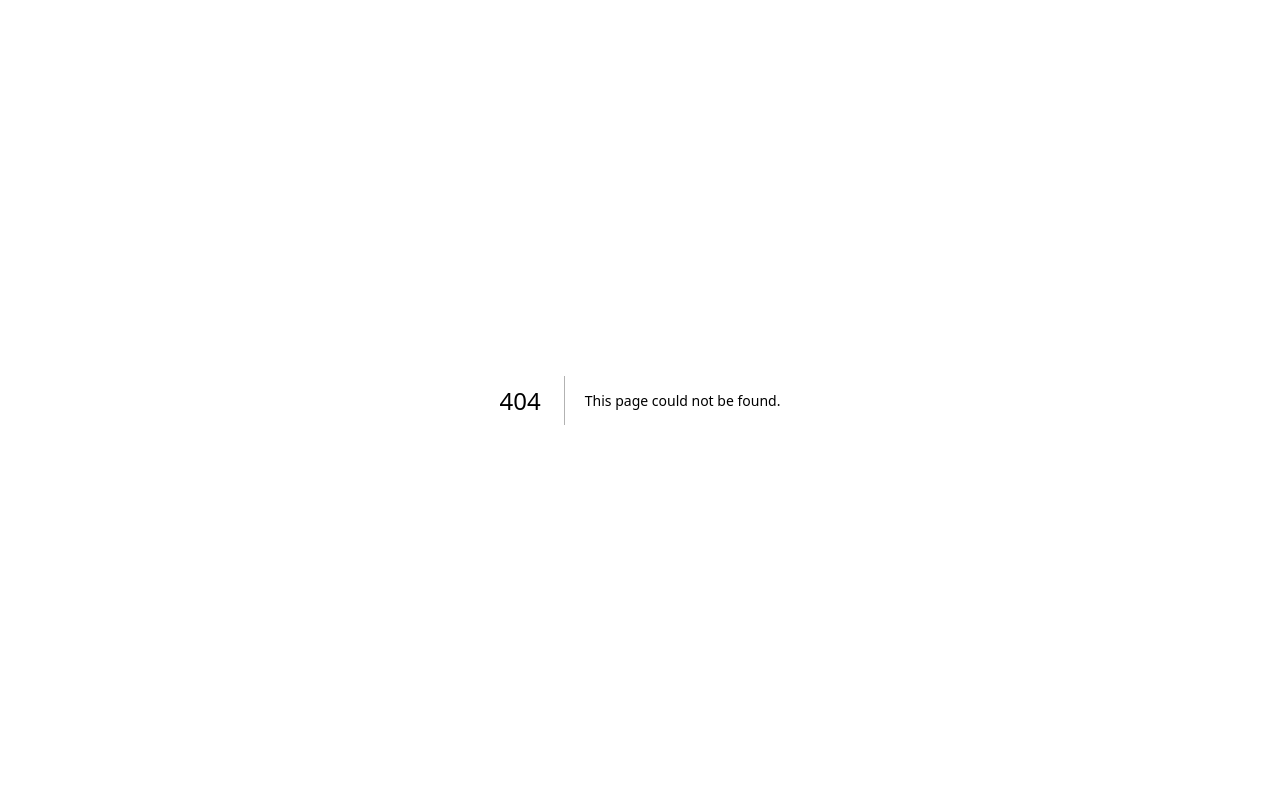
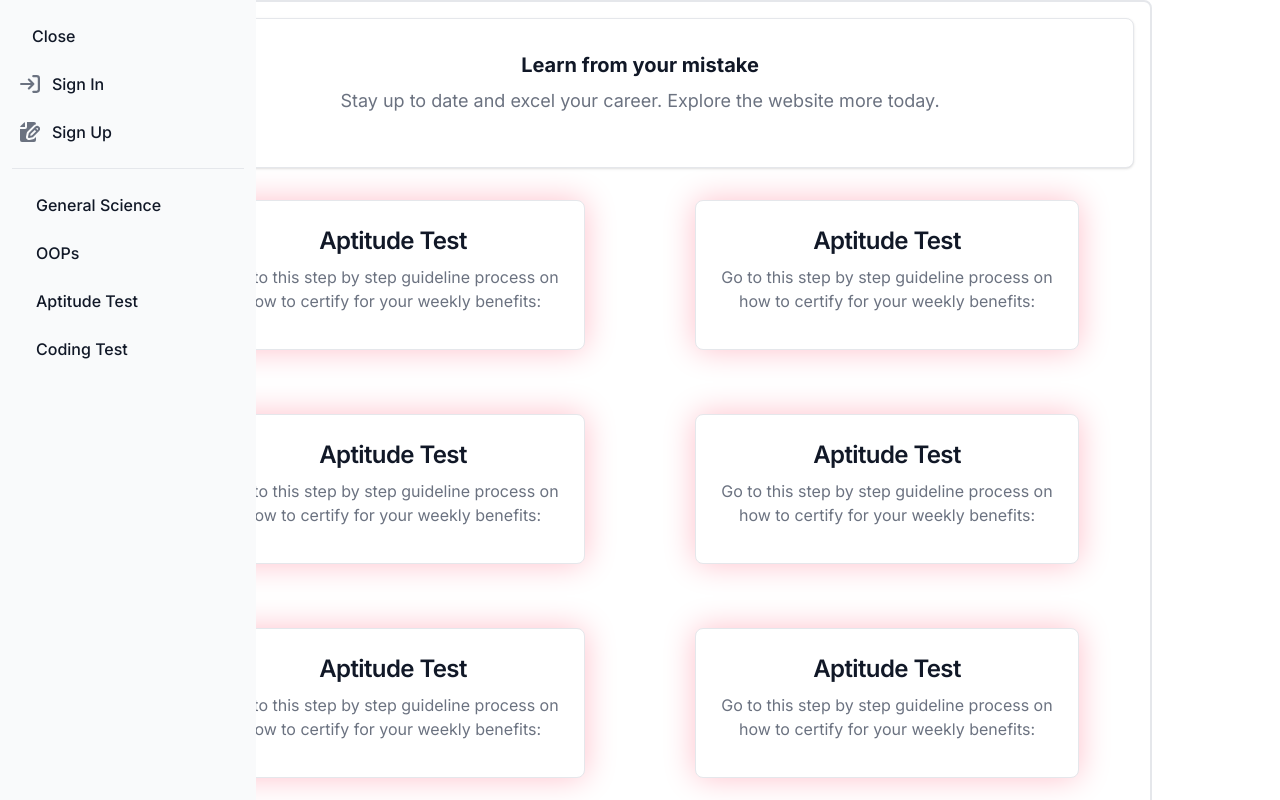
Before and after one commit to uchhal/uchhal-frontend, a Next.js app: page /subject in a window 1280 px wide. Before the commit this address had no page. Shown: the top 800 px of the page. Built offline with nearby package versions, Linux system fonts and the light colour scheme.

Commit message:
mcq testcoding,  card, sidebar and banner implemented

```diff
--- a/app/globals.css
+++ b/app/globals.css
@@ -10,8 +10,8 @@
 }
 
 body {
-	font-family: system-ui, -apple-system, BlinkMacSystemFont, "Segoe UI", Roboto, Oxygen, Ubuntu, Cantarell,
-		"Open Sans", "Helvetica Neue", sans-serif;
+  font-family: system-ui, -apple-system, BlinkMacSystemFont, "Segoe UI", Roboto,
+    Oxygen, Ubuntu, Cantarell, "Open Sans", "Helvetica Neue", sans-serif;
   height: 100vh;
 }
 
@@ -108,7 +108,7 @@ code {
 
 .container {
   position: relative;
-	grid-template-columns: auto auto auto ;
+  grid-template-columns: auto auto auto;
   column-gap: 100px;
   /* border: 2px solid rgb(96, 92, 92); */
   box-sizing: border-box;
@@ -119,3 +119,23 @@ code {
   border: 1px solid #00000020;
   border-radius: 0.8rem;
 }
+
+#subjectListHome {
+  width: 80vw;
+  height: auto;
+  margin: auto;
+  display: flex;
+  justify-content: space-around;
+  flex-wrap: wrap;
+  transition: all 0.2 linear;
+  text-align: center;
+}
+
+#subjectCardHome {
+  /* display: flex; */
+  box-shadow: 0 0 2rem pink;
+  flex: 1 0 33%;
+  margin: 2rem;
+  align-items: center;
+  justify-content: center;
+}
--- /dev/null
+++ b/app/subject/page.tsx
@@ -0,0 +1,25 @@
+import SideBar from "@/components/Navbar/SideBar";
+import Topbar from "@/components/Navbar/Topbar";
+import Banner from "@/components/cards/Banner";
+import SubjectCard from "@/components/cards/SubjectCard";
+import React from "react";
+
+const Subject = () => {
+  return (
+    <>
+      <SideBar />
+      <div id="subjectListHome" className="p-4 border-2 rounded-lg ">
+        <Banner />
+        <SubjectCard />
+        <SubjectCard />
+        <SubjectCard />
+        <SubjectCard />
+        <SubjectCard />
+        <SubjectCard />
+        <SubjectCard />
+      </div>
+    </>
+  );
+};
+
+export default Subject;
--- a/app/test/mcq/[mid]/page.tsx
+++ b/app/test/[tid]/mcq/page.tsx
@@ -23,18 +23,16 @@ function MCQTest() {
   }, []);
   const [codingAnswers, setCodingAnswers] = useState([]); // Store coding answers
 
-  const handleCodingAnswerChange = (questionId, answer) => {
+  const handleCodingAnswerChange = (questionId: string, answer: string) => {
     // Update the codingAnswers state based on the questionId
+    localStorage.setItem(`${questionId}`, JSON.stringify(answer));
     setCodingAnswers((prevAnswers) => ({
       ...prevAnswers,
-      [questionId]: answer,
+
+      [questionId]: localStorage.getItem(questionId),
     }));
   };
 
-  const handleCodingSubmit = () => {
-    console.log(codingAnswers); // This will have the coding answers for each question
-    // Send codingAnswers to the server using axios or any other method
-  };
   return (
     <div className="mt-5 ml-10">
       {question &&
--- /dev/null
+++ b/components/Navbar/SideBar.tsx
@@ -0,0 +1,137 @@
+"use client";
+import React, { useState } from "react";
+import SubjectCard from "../cards/SubjectCard";
+import Link from "next/link";
+
+const SideBar = () => {
+  const [isSidebarOpen, setIsSidebarOpen] = useState(false);
+
+  const toggleSidebar = () => {
+    setIsSidebarOpen(!isSidebarOpen);
+  };
+
+  return (
+    <>
+      <button
+        onClick={toggleSidebar}
+        data-drawer-target="separator-sidebar"
+        data-drawer-toggle="separator-sidebar"
+        aria-controls="separator-sidebar"
+        type="button"
+        className="inline-flex items-center p-2 mt-2 ml-3 text-sm text-gray-500 rounded-lg lg:hidden hover:bg-gray-100 focus:outline-none focus:ring-2 focus:ring-gray-200 dark:text-gray-400 dark:hover:bg-gray-700 dark:focus:ring-gray-600"
+      >
+        <span className="sr-only">Open sidebar</span>
+        <svg
+          className="w-6 h-6"
+          aria-hidden="true"
+          fill="currentColor"
+          viewBox="0 0 20 20"
+          xmlns="http://www.w3.org/2000/svg"
+        >
+          <path
+            clip-rule="evenodd"
+            fill-rule="evenodd"
+            d="M2 4.75A.75.75 0 012.75 4h14.5a.75.75 0 010 1.5H2.75A.75.75 0 012 4.75zm0 10.5a.75.75 0 01.75-.75h7.5a.75.75 0 010 1.5h-7.5a.75.75 0 01-.75-.75zM2 10a.75.75 0 01.75-.75h14.5a.75.75 0 010 1.5H2.75A.75.75 0 012 10z"
+          ></path>
+        </svg>
+      </button>
+
+      <aside
+        id="separator-sidebar"
+        className={`fixed top-0 left-0 z-40 w-64 h-screen transition-transform ${
+          isSidebarOpen ? "translate-x-0" : "-translate-x-full"
+        } lg:translate-x-0`}
+        aria-label="Sidebar"
+      >
+        <div className="h-full px-3 py-4 overflow-y-auto bg-gray-50 dark:bg-gray-800">
+          <ul className="space-y-2 font-medium">
+            <li className="flex items-center p-2 text-gray-900 rounded-lg dark:text-white hover:bg-gray-100 dark:hover:bg-gray-700 group">
+              <span className="ml-3" onClick={toggleSidebar}>
+                Close
+              </span>
+            </li>
+
+            <li>
+              <Link
+                href="#"
+                className="flex items-center p-2 text-gray-900 rounded-lg dark:text-white hover:bg-gray-100 dark:hover:bg-gray-700 group"
+              >
+                <svg
+                  className="flex-shrink-0 w-5 h-5 text-gray-500 transition duration-75 dark:text-gray-400 group-hover:text-gray-900 dark:group-hover:text-white"
+                  aria-hidden="true"
+                  xmlns="http://www.w3.org/2000/svg"
+                  fill="none"
+                  viewBox="0 0 18 16"
+                >
+                  <path
+                    stroke="currentColor"
+                    stroke-linecap="round"
+                    stroke-linejoin="round"
+                    stroke-width="2"
+                    d="M1 8h11m0 0L8 4m4 4-4 4m4-11h3a2 2 0 0 1 2 2v10a2 2 0 0 1-2 2h-3"
+                  />
+                </svg>
+                <span className="flex-1 ml-3 whitespace-nowrap">Sign In</span>
+              </Link>
+            </li>
+            <li>
+              <a
+                href="#"
+                className="flex items-center p-2 text-gray-900 rounded-lg dark:text-white hover:bg-gray-100 dark:hover:bg-gray-700 group"
+              >
+                <svg
+                  className="flex-shrink-0 w-5 h-5 text-gray-500 transition duration-75 dark:text-gray-400 group-hover:text-gray-900 dark:group-hover:text-white"
+                  aria-hidden="true"
+                  xmlns="http://www.w3.org/2000/svg"
+                  fill="currentColor"
+                  viewBox="0 0 20 20"
+                >
+                  <path d="M5 5V.13a2.96 2.96 0 0 0-1.293.749L.879 3.707A2.96 2.96 0 0 0 .13 5H5Z" />
+                  <path d="M6.737 11.061a2.961 2.961 0 0 1 .81-1.515l6.117-6.116A4.839 4.839 0 0 1 16 2.141V2a1.97 1.97 0 0 0-1.933-2H7v5a2 2 0 0 1-2 2H0v11a1.969 1.969 0 0 0 1.933 2h12.134A1.97 1.97 0 0 0 16 18v-3.093l-1.546 1.546c-.413.413-.94.695-1.513.81l-3.4.679a2.947 2.947 0 0 1-1.85-.227 2.96 2.96 0 0 1-1.635-3.257l.681-3.397Z" />
+                  <path d="M8.961 16a.93.93 0 0 0 .189-.019l3.4-.679a.961.961 0 0 0 .49-.263l6.118-6.117a2.884 2.884 0 0 0-4.079-4.078l-6.117 6.117a.96.96 0 0 0-.263.491l-.679 3.4A.961.961 0 0 0 8.961 16Zm7.477-9.8a.958.958 0 0 1 .68-.281.961.961 0 0 1 .682 1.644l-.315.315-1.36-1.36.313-.318Zm-5.911 5.911 4.236-4.236 1.359 1.359-4.236 4.237-1.7.339.341-1.699Z" />
+                </svg>
+                <span className="flex-1 ml-3 whitespace-nowrap">Sign Up</span>
+              </a>
+            </li>
+          </ul>
+          <ul className="pt-4 mt-4 space-y-2 font-medium border-t border-gray-200 dark:border-gray-700">
+            <li>
+              <Link
+                href="#"
+                className="flex items-center p-2 text-gray-900 transition duration-75 rounded-lg hover:bg-gray-100 dark:hover:bg-gray-700 dark:text-white group"
+              >
+                <span className="ml-4">General Science</span>
+              </Link>
+            </li>
+            <li>
+              <Link
+                href="#"
+                className="flex items-center p-2 text-gray-900 transition duration-75 rounded-lg hover:bg-gray-100 dark:hover:bg-gray-700 dark:text-white group"
+              >
+                <span className="ml-4">OOPs</span>
+              </Link>
+            </li>
+            <li>
+              <Link
+                href="#"
+                className="flex items-center p-2 text-gray-900 transition duration-75 rounded-lg hover:bg-gray-100 dark:hover:bg-gray-700 dark:text-white group"
+              >
+                <span className="ml-4">Aptitude Test</span>
+              </Link>
+            </li>
+            <li>
+              <Link
+                href="#"
+                className="flex items-center p-2 text-gray-900 transition duration-75 rounded-lg hover:bg-gray-100 dark:hover:bg-gray-700 dark:text-white group"
+              >
+                <span className="ml-4">Coding Test</span>
+              </Link>
+            </li>
+          </ul>
+        </div>
+      </aside>
+    </>
+  );
+};
+
+export default SideBar;
--- a/components/Test/CodingRedirect.tsx
+++ b/components/Test/CodingRedirect.tsx
@@ -1,15 +1,15 @@
-'use client';
+"use client";
 import axios from "axios";
 import React, { useEffect, useState } from "react";
 import Workspace from "@/components/Workspace/Workspace";
 import Link from "next/link";
 
 type McqCardprops = {
-    path:string
-}
+  path: string;
+};
 
-const McqCard:React.FC<McqCardprops> = ({path}) => {
-    const title = path.replace(/ /g,"-");
+const McqCard: React.FC<McqCardprops> = ({ path, id }) => {
+  const title = path.replace(/ /g, "-");
 
   return (
     <tr className="bg-white border-b dark:bg-gray-800 dark:border-gray-700">
@@ -22,12 +22,13 @@ const McqCard:React.FC<McqCardprops> = ({path}) => {
       </th>
       <td className="px-6 py-4 capitalize">Coding</td>
       <td className="px-6 py-4">
-      <Link
-										className='hover:text-blue-600 cursor-pointer'
-										href={`TestCoding/${title}`}
-									>
-										Modify
-									</Link>
+        <Link
+          className="hover:text-blue-600 cursor-pointer"
+          href={`${id}/TestCoding/${title}`}
+          // as= {`${id}/TestCoding/`}
+        >
+          Modify
+        </Link>
       </td>
     </tr>
   );
--- a/components/Test/McqCard.tsx
+++ b/components/Test/McqCard.tsx
@@ -1,7 +1,16 @@
 import Link from "next/link";
+import { useParams } from "next/navigation";
 import React from "react";
 
 const McqCard = ({ problem, path }) => {
+  const params = useParams();
+  const uid = params.tid;
+  if(uid != path) {
+    console.log("unmatched");
+
+  }
+  else console.log("matched");
+
   return (
     <tr className="bg-white border-b dark:bg-gray-800 dark:border-gray-700">
       <td className="px-6 py-4">{problem.title}</td>
@@ -13,7 +22,7 @@ const McqCard = ({ problem, path }) => {
       </th>
       <td className="px-6 py-4 capitalize">{problem.category}</td>
       <td className="px-6 py-4">
-        <Link href={`mcq/` + path}>Modify</Link>
+        <Link href={`${path}/mcq/`}>Modify</Link>
       </td>
     </tr>
   );
--- a/components/Test/McqRadioList.tsx
+++ b/components/Test/McqRadioList.tsx
@@ -1,8 +1,10 @@
-import React from "react";
+import React, { useState } from "react";
 
 function McqRadioList({ problem, onAnswerChange }) {
+  const [isChecked, setIsChecked] = useState(false);
   const handleCodingAnswer = (event) => {
     const answer = event.target.value;
+    localStorage.setItem(problem._id, JSON.stringify(answer))
     onAnswerChange(problem._id, answer);
   };
 
@@ -22,9 +24,13 @@ function McqRadioList({ problem, onAnswerChange }) {
                   id={opt._id}
                   type="radio"
                   value={index}
+                  // defaultChecked ={localStorage.getItem(problem._id) === index.toString()}
+
                   onChange={handleCodingAnswer}
                   name={problem.title}
                   className="w-4 h-4 text-blue-600 bg-gray-100 border-gray-300 focus:ring-blue-500 dark:focus:ring-blue-600 dark:ring-offset-gray-700 dark:focus:ring-offset-gray-700 focus:ring-2 dark:bg-gray-600 dark:border-gray-500"
+                  // checked = {localStorage.getItem(opt._id)== (index) ? true: true}
+                  checked = {localStorage.getItem(problem._id) == index.toString()}
                 />
                 <label
                   htmlFor={opt._id}
--- a/components/Test/TestQuestions.tsx
+++ b/components/Test/TestQuestions.tsx
@@ -49,7 +49,7 @@ function TestQuestions() {
             ))}
           {codingProblems &&
             codingProblems.map((problem, idx) => (
-              <CodingRedirect path={problem} />
+              <CodingRedirect path={problem} id = {uid} />
             ))}
         </tbody>
       </table>
--- /dev/null
+++ b/components/cards/Banner.tsx
@@ -0,0 +1,16 @@
+import React from "react";
+
+const Banner = () => {
+  return (
+    <div className="w-full p-4 text-center bg-white border border-gray-200 rounded-lg shadow sm:p-8 dark:bg-gray-800 dark:border-gray-700">
+      <h6 className="mb-2 text-xl font-bold text-gray-900 dark:text-white ">
+        Learn from your mistake
+      </h6>
+      <p className="mb-5 text-base text-gray-500 sm:text-lg dark:text-gray-400 hidden md:block">
+        Stay up to date and excel your career. Explore the website more today.
+      </p>
+    </div>
+  );
+};
+
+export default Banner;
--- /dev/null
+++ b/components/cards/SubjectCard.tsx
@@ -0,0 +1,22 @@
+import React from "react";
+
+const SubjectCard = () => {
+  return (
+    <div
+      className="max-w-sm p-6 bg-white border border-gray-200 rounded-lg shadow dark:bg-gray-800 dark:border-gray-700"
+      id="subjectCardHome"
+    >
+      <a href="#">
+        <h5 className="mb-2 text-2xl font-semibold tracking-tight text-gray-900 dark:text-white">
+          Aptitude Test
+        </h5>
+      </a>
+      <p className="mb-3 font-normal text-gray-500 dark:text-gray-400">
+        Go to this step by step guideline process on how to certify for your
+        weekly benefits:
+      </p>
+    </div>
+  );
+};
+
+export default SubjectCard;
```
Also changed, not shown: app/test/[tid]/TestCoding/[qid]/page.tsx (renamed from app/test/TestCoding/[qid]/page.tsx). Lines whose indentation alone changed are shown as unchanged.
